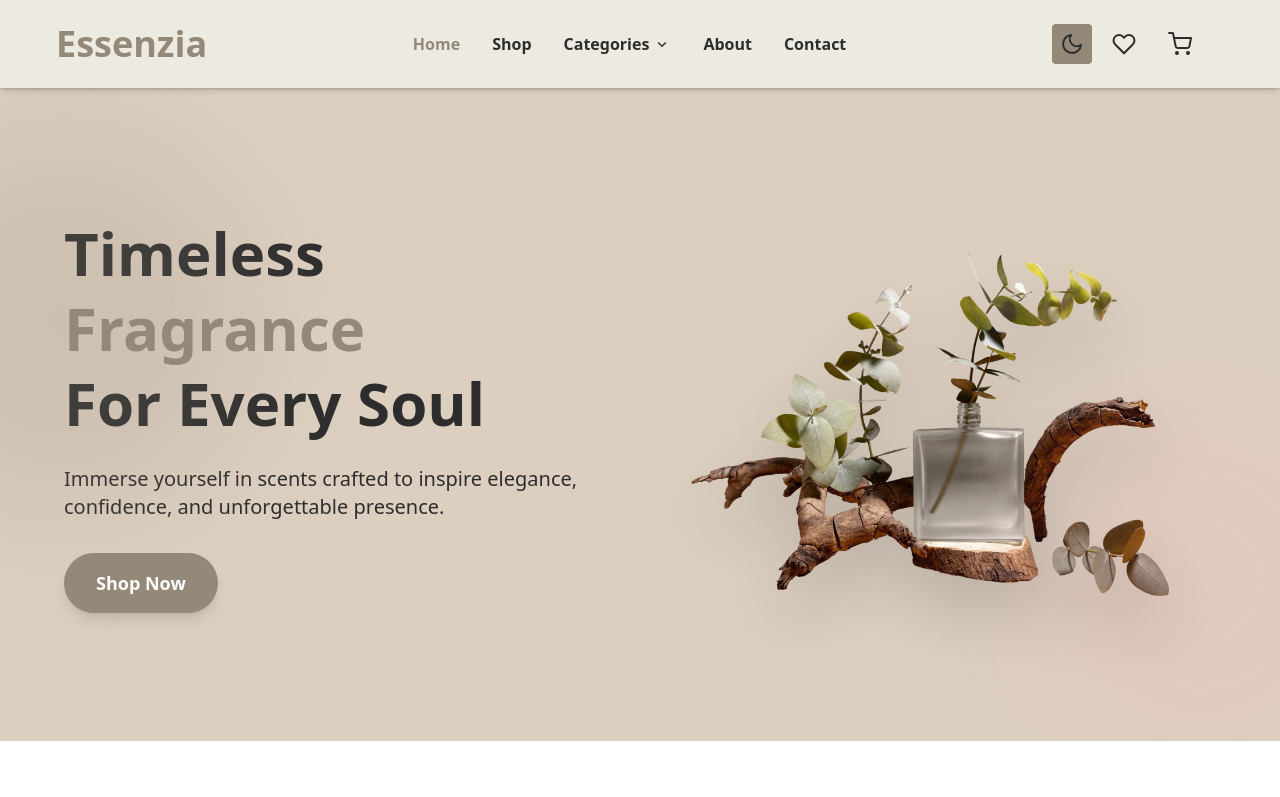
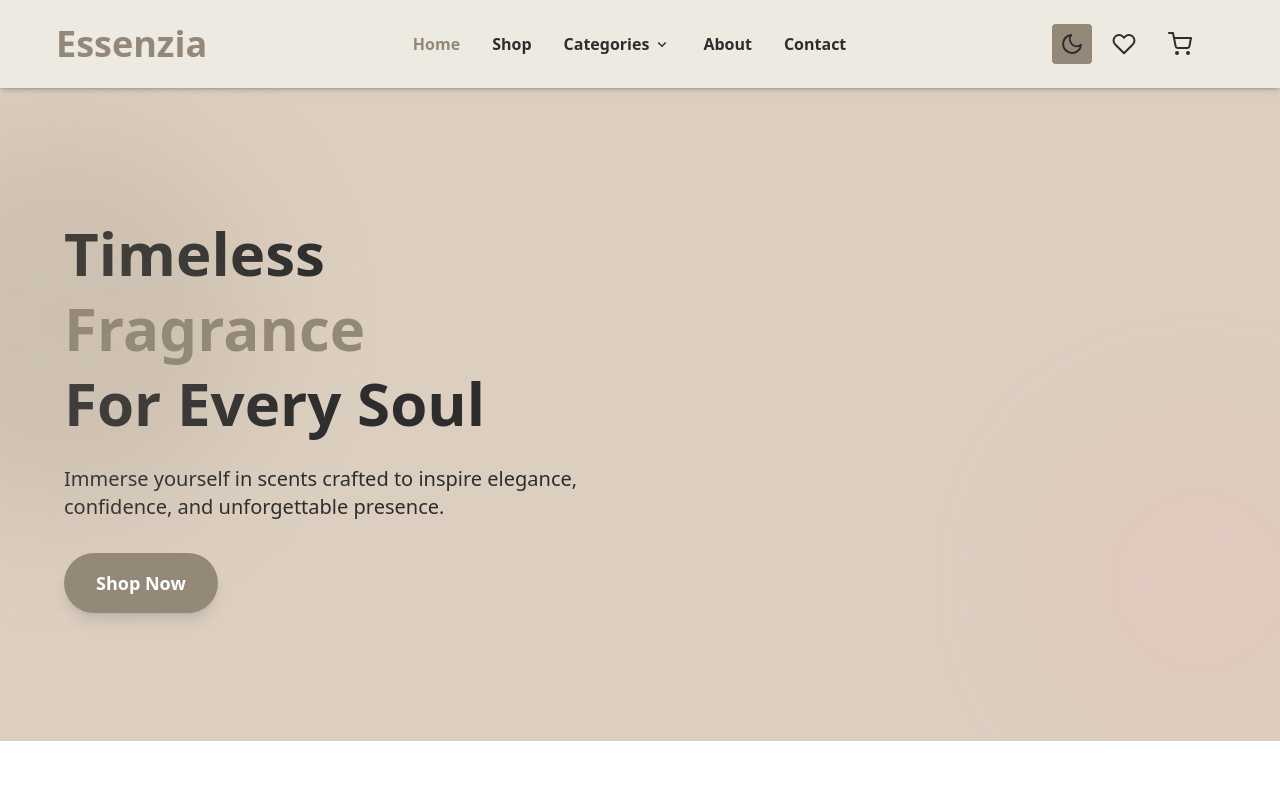
Before and after one commit to Fiza-Mahboob/Essenzia-Website, a React (Vite) app: page / in a window 1280 px wide. Shown: the top 797 px of the page. Built offline with nearby package versions, Linux system fonts and the light colour scheme.

Commit message:
Hero Fix

```diff
--- a/src/components/Home/HeroSection.jsx
+++ b/src/components/Home/HeroSection.jsx
@@ -78,7 +78,7 @@ const HeroSection = () => {
           <motion.img
             src={perfumeImage}
             alt="Essenzia Perfume"
-            className="w-full max-w-md mx-auto drop-shadow-2xl scale-130"
+            className="w-full max-w-md mx-auto drop-shadow-2xl scale-130 sm:hidden"
             whileHover={{ rotate: [0, 1, -1, 0], scale: 1.05 }}
             animate={{
               y: [0, -8, 0],
```
